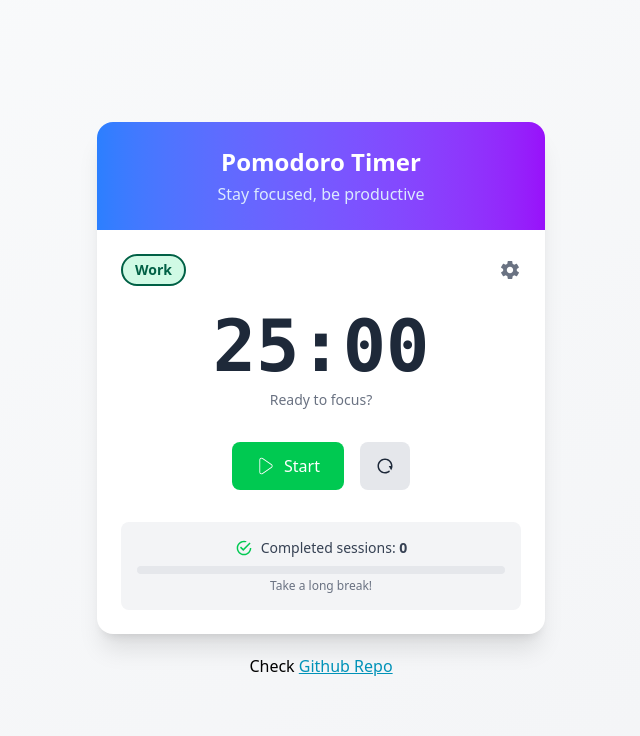
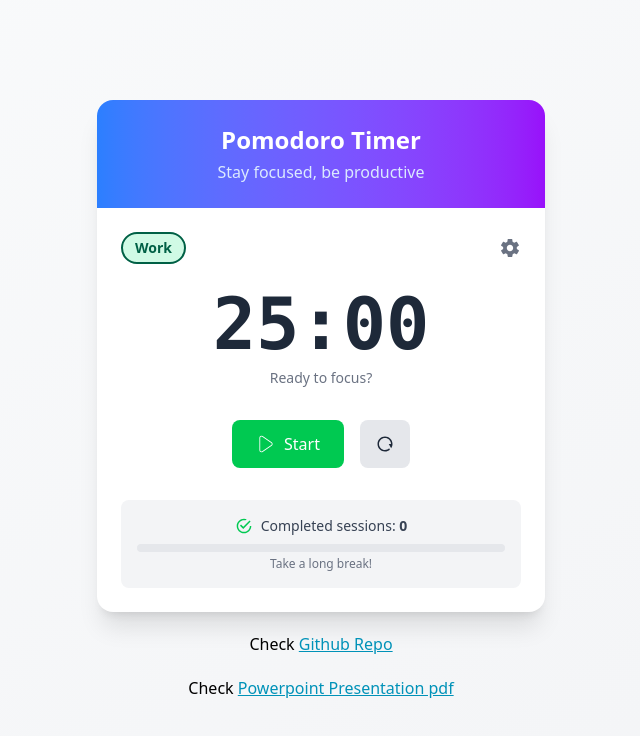
Before and after one commit to Rukkyoo/Flexisaf-Internship-May-2025-Cohort, a React (Vite) app in the folder Final Project (Pomodoro Timer - Intermediate)/pomodoro-timer/: page / in a window 1280 px wide. Shown: the top 736 px of the page, without its empty margins (319-959 px from the left). Built offline with nearby package versions, Linux system fonts and the light colour scheme.

Commit message:
Included link to ppt presentation pdf

```diff
--- a/Final Project (Pomodoro Timer - Intermediate)/pomodoro-timer/src/components/Timer.jsx
+++ b/Final Project (Pomodoro Timer - Intermediate)/pomodoro-timer/src/components/Timer.jsx
@@ -226,6 +226,16 @@ const Timer = () => {
           Github Repo
         </a>
       </p>
+      <p className="mt-5">
+        Check{" "}
+        <a
+          className="text-cyan-600 underline"
+          target="_blank"
+          href="https://www.slideshare.net/slideshow/a-react-pomodoro-timer-web-application-pdf/282175460"
+        >
+          Powerpoint Presentation pdf
+        </a>
+      </p>
     </div>
   );
 };
```
